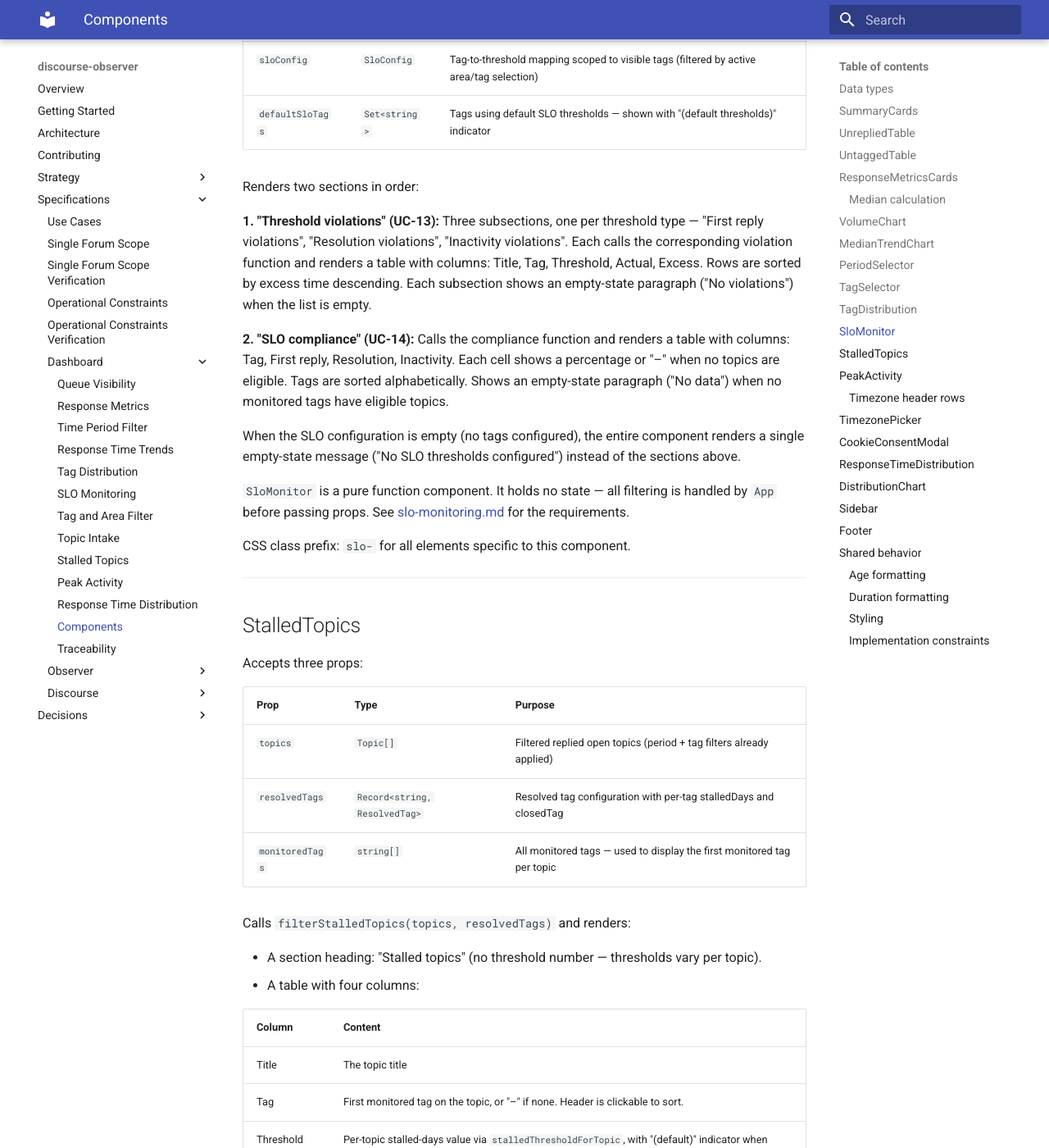
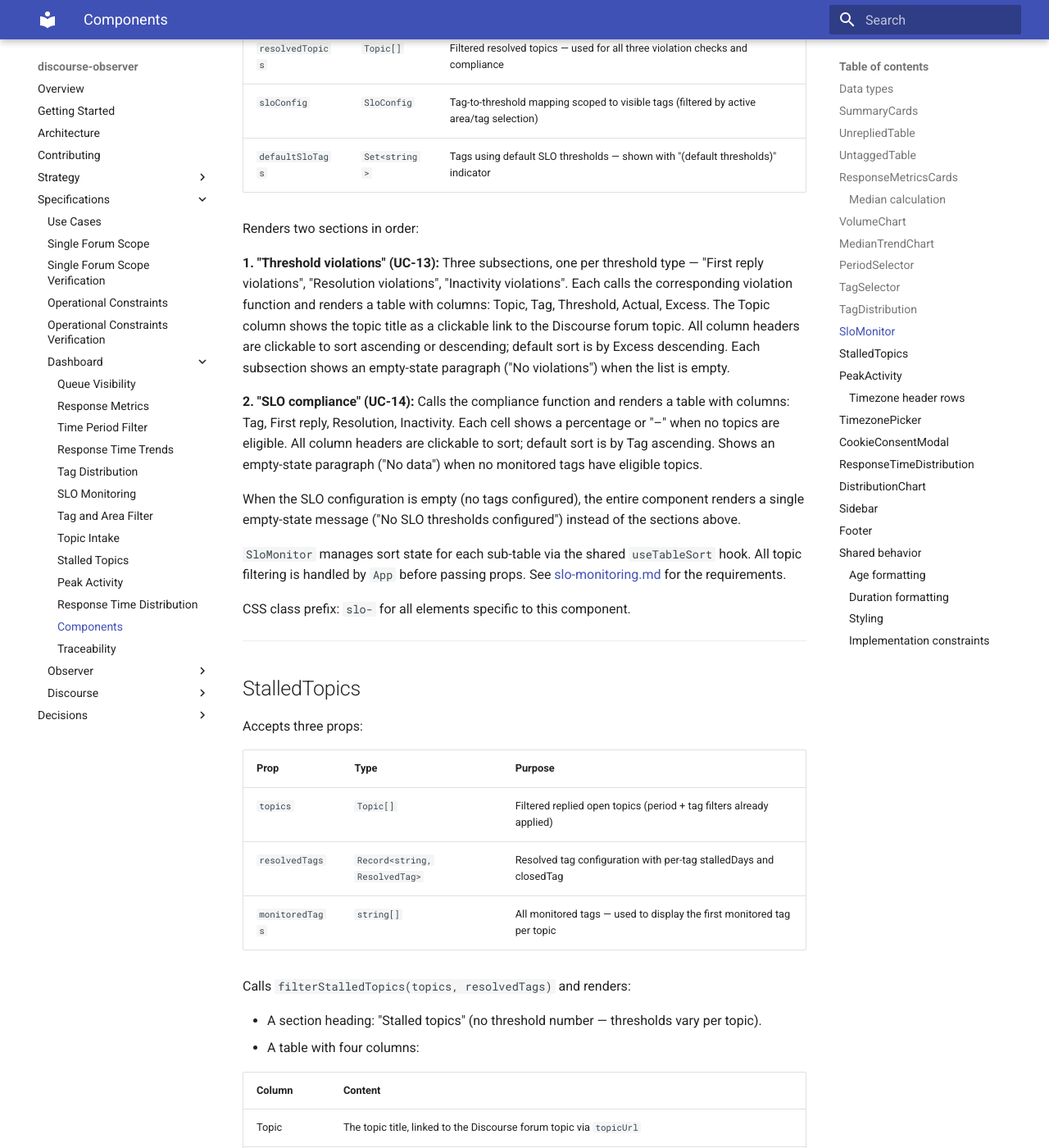
Before and after one commit to MorganDigitalAsyncTransparency/community, an MkDocs documentation site: the page built from discourse-observer/specs/dashboard/dashboard-components.md, in a window 1280 px wide and 1400 px high, scrolled down 6277 px. Shown: the whole window at 82% size. Built offline with MkDocs 1.6.1 and Material for MkDocs 9.7.7, drawn with Linux system fonts in a browser that asks for light colours; some of the changed text lies outside the part shown.

Commit message:
Update specs and remove dead code after table consistency changes
Align all spec files (queue-visibility, stalled-topics, slo-monitoring,
dashboard-components) with the new column names (Topic), topic links,
sortable headers, and useTableSort hook. Remove unused sortedByOldest
function and replace its tests with topicUrl tests.

Co-Authored-By: Claude Opus 4.6 (1M context) <noreply@anthropic.com>

```diff
--- a/discourse-observer/frontend/src/components/topicFormatting.ts
+++ b/discourse-observer/frontend/src/components/topicFormatting.ts
@@ -20,12 +20,6 @@ export function formatDuration(ms: number): string {
 
 export function formatAge(isoDate: string): string {
   return formatDuration(Date.now() - new Date(isoDate).getTime());
-}
-
-export function sortedByOldest(topics: Topic[]): Topic[] {
-  return [...topics].sort(
-    (a, b) => new Date(a.createdAt).getTime() - new Date(b.createdAt).getTime()
-  );
 }
 
 export function oldestUnrepliedDays(topics: Topic[]): string {
--- a/discourse-observer/specs/dashboard/dashboard-components.md
+++ b/discourse-observer/specs/dashboard/dashboard-components.md
@@ -30,11 +30,11 @@ Accepts `Topic[]`. Renders a table with three columns:
 
 | Column | Content |
 |--------|---------|
+| Topic  | The topic title, linked to the Discourse forum topic via `topicUrl` |
+| Tags   | Tags joined by comma, or "–" if empty |
 | Age    | Time since `createdAt`, formatted as `"Xd"` (days) if ≥ 24 hours, otherwise `"Xh"` (hours) |
-| Title  | The topic title |
-| Tags   | Tags joined by comma, or "–" if empty |
 
-Rows are sorted oldest first (ascending by `createdAt`).
+All column headers are clickable to sort ascending or descending. Default sort: Age descending (oldest first). Sort state is managed via the shared `useTableSort` hook.
 
 ---
 
@@ -44,11 +44,11 @@ Accepts `Topic[]`. Renders a table with three columns:
 
 | Column   | Content |
 |----------|---------|
+| Topic    | The topic title, linked to the Discourse forum topic via `topicUrl` |
+| Category | The topic category |
 | Age      | Same age format as UnrepliedTable |
-| Title    | The topic title |
-| Category | The topic category |
 
-Rows are sorted oldest first (ascending by `createdAt`).
+All column headers are clickable to sort ascending or descending. Default sort: Age descending (oldest first). Sort state is managed via the shared `useTableSort` hook.
 
 ---
 
@@ -197,13 +197,13 @@ Accepts four props:
 
 Renders two sections in order:
 
-**1. "Threshold violations" (UC-13):** Three subsections, one per threshold type — "First reply violations", "Resolution violations", "Inactivity violations". Each calls the corresponding violation function and renders a table with columns: Title, Tag, Threshold, Actual, Excess. Rows are sorted by excess time descending. Each subsection shows an empty-state paragraph ("No violations") when the list is empty.
+**1. "Threshold violations" (UC-13):** Three subsections, one per threshold type — "First reply violations", "Resolution violations", "Inactivity violations". Each calls the corresponding violation function and renders a table with columns: Topic, Tag, Threshold, Actual, Excess. The Topic column shows the topic title as a clickable link to the Discourse forum topic. All column headers are clickable to sort ascending or descending; default sort is by Excess descending. Each subsection shows an empty-state paragraph ("No violations") when the list is empty.
 
-**2. "SLO compliance" (UC-14):** Calls the compliance function and renders a table with columns: Tag, First reply, Resolution, Inactivity. Each cell shows a percentage or "–" when no topics are eligible. Tags are sorted alphabetically. Shows an empty-state paragraph ("No data") when no monitored tags have eligible topics.
+**2. "SLO compliance" (UC-14):** Calls the compliance function and renders a table with columns: Tag, First reply, Resolution, Inactivity. Each cell shows a percentage or "–" when no topics are eligible. All column headers are clickable to sort; default sort is by Tag ascending. Shows an empty-state paragraph ("No data") when no monitored tags have eligible topics.
 
 When the SLO configuration is empty (no tags configured), the entire component renders a single empty-state message ("No SLO thresholds configured") instead of the sections above.
 
-`SloMonitor` is a pure function component. It holds no state — all filtering is handled by `App` before passing props. See [slo-monitoring.md](slo-monitoring.md) for the requirements.
+`SloMonitor` manages sort state for each sub-table via the shared `useTableSort` hook. All topic filtering is handled by `App` before passing props. See [slo-monitoring.md](slo-monitoring.md) for the requirements.
 
 CSS class prefix: `slo-` for all elements specific to this component.
 
@@ -226,16 +226,16 @@ Calls `filterStalledTopics(topics, resolvedTags)` and renders:
 
 | Column | Content |
 |--------|---------|
-| Title | The topic title |
-| Tag | First monitored tag on the topic, or "–" if none. Header is clickable to sort. |
+| Topic | The topic title, linked to the Discourse forum topic via `topicUrl` |
+| Tag | First monitored tag on the topic, or "–" if none |
 | Threshold | Per-topic stalled-days value via `stalledThresholdForTopic`, with "(default)" indicator when inherited from defaults |
-| Days inactive | Whole days since `lastActivityAt` (truncated), falling back to `createdAt`. Header is clickable to sort. |
+| Days inactive | Whole days since `lastActivityAt` (truncated), falling back to `createdAt` |
 
-- Default sort: Days inactive descending (highest first). Clicking a column header toggles direction; clicking a different column switches to that column's default direction (Tag: ascending, Days inactive: descending).
+- All column headers are clickable to sort ascending or descending. Default sort: Days inactive descending (highest first). Clicking a column header toggles direction; clicking a different column switches to that column's default direction (Topic: ascending, Tag: ascending, Threshold: ascending, Days inactive: descending).
 - The active sort column header shows an arrow indicator (▲ ascending, ▼ descending).
 - If no topics pass the stalled filter, renders an empty-state paragraph ("No stalled topics") instead of the table.
 
-`StalledTopics` holds sort state (column and direction) via `useState`. All topic filtering is handled by `App` before passing props. See [stalled-topics.md](stalled-topics.md) for the requirements.
+`StalledTopics` manages sort state via the shared `useTableSort` hook. All topic filtering is handled by `App` before passing props. See [stalled-topics.md](stalled-topics.md) for the requirements.
 
 CSS class prefix: `stalled-` for all elements specific to this component.
 
@@ -427,6 +427,6 @@ All time displays — both topic age and response time metrics — use a single
 
 ### Implementation constraints
 
-- Pure function components. No React hooks. Exceptions: `App` uses `useState` for page navigation, active period, custom range draft, active tag, active area, and mobile sidebar visibility state, as it is the application shell — not a display component. `Sidebar` uses `useState` for collapsed state — this state is local to the sidebar and does not affect other components. `StalledTopics` uses `useState` for sort column and direction — this state is local to the table and does not affect other components. `PeakActivity` uses `useState` for timezone selections, picker visibility, and cookie consent state — this state is local to the heatmap and does not affect other components. `TimezonePicker` uses `useState` for the search input — this is local input state that does not affect other components.
+- Pure function components. No React hooks. Exceptions: `App` uses `useState` for page navigation, active period, custom range draft, active tag, active area, and mobile sidebar visibility state, as it is the application shell — not a display component. `Sidebar` uses `useState` for collapsed state — this state is local to the sidebar and does not affect other components. `UnrepliedTable`, `UntaggedTable`, `StalledTopics`, and `SloMonitor` (via its `ViolationTable` and `ComplianceTable` sub-components) use the shared `useTableSort` hook for sort column and direction — this state is local to each table and does not affect other components. `PeakActivity` uses `useState` for timezone selections, picker visibility, and cookie consent state — this state is local to the heatmap and does not affect other components. `TimezonePicker` uses `useState` for the search input — this is local input state that does not affect other components.
 - Each component file stays under 200 lines.
 - Types are imported from the mock data module.
```
Also changed, not shown: discourse-observer/specs/dashboard/queue-visibility.md (+12 -11 lines), discourse-observer/specs/dashboard/slo-monitoring.md (+3 -3 lines), discourse-observer/specs/dashboard/stalled-topics.md (+10 -8 lines), 1 other file.
